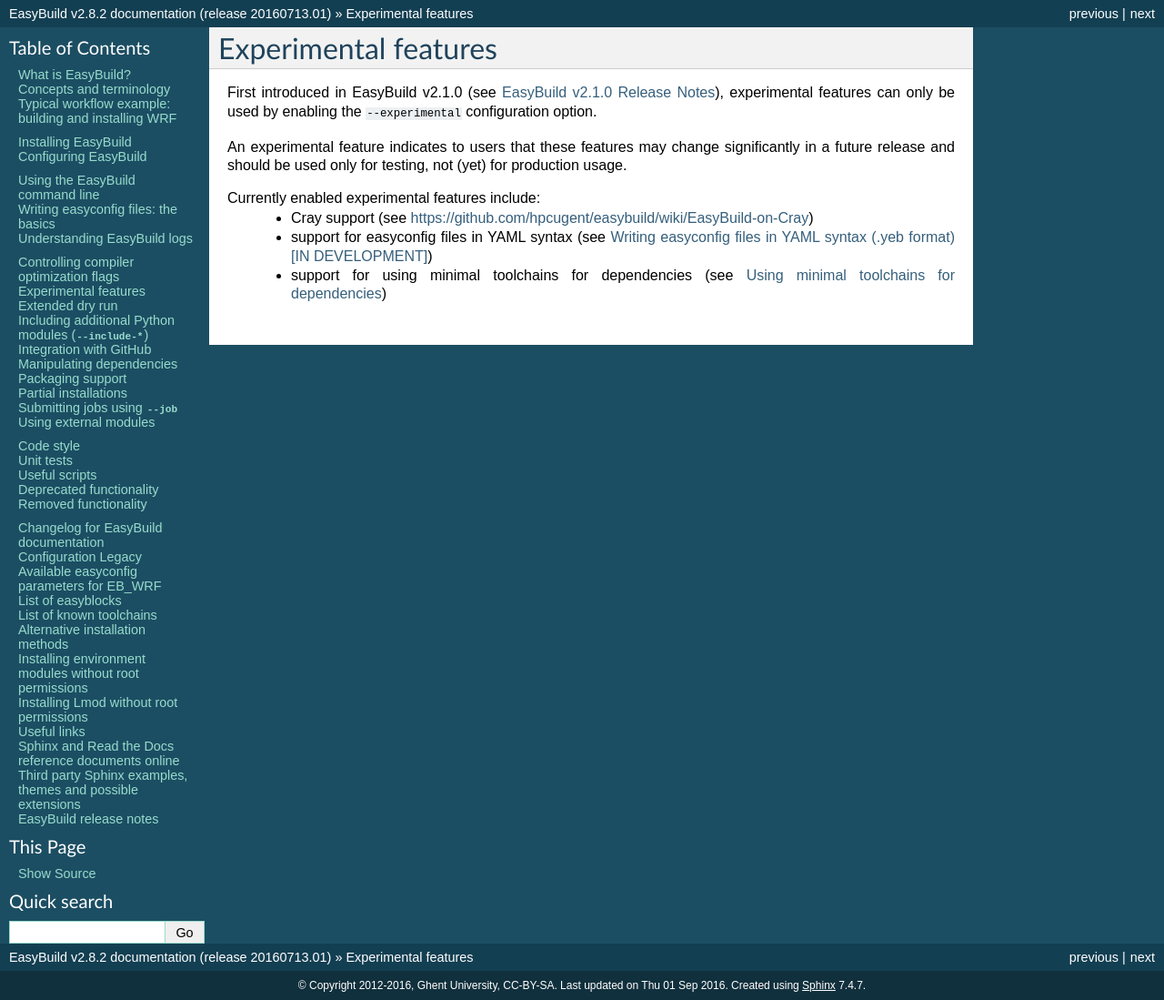
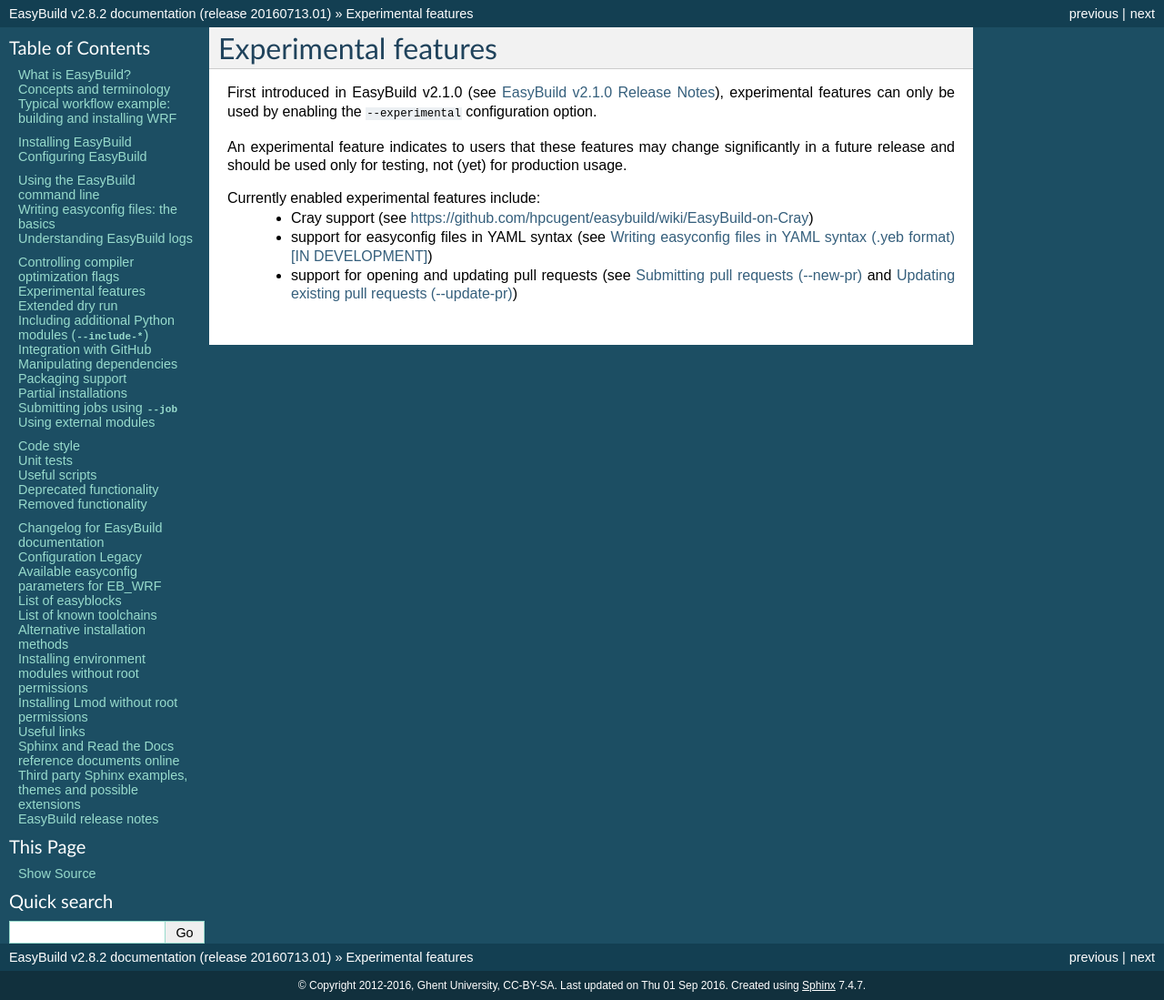
Before and after one commit to easybuilders/easybuild, a Sphinx documentation site: the page built from docs/Experimental_features.rst, in a window 1280 px wide. Shown: the whole page at 91% size. Built offline with Sphinx 7.4.7, drawn with Linux system fonts in a browser that asks for light colours.

Commit message:
update list of experimental features

```diff
--- a/docs/Experimental_features.rst
+++ b/docs/Experimental_features.rst
@@ -12,4 +12,4 @@
 Currently enabled experimental features include:
  * Cray support (see https://github.com/hpcugent/easybuild/wiki/EasyBuild-on-Cray)
  * support for easyconfig files in YAML syntax (see :ref:`easyconfig_yeb_format`)
- * support for using minimal toolchains for dependencies (see :ref:`minimal_toolchains`)
+ * support for opening and updating pull requests (see :ref:`github_new_pr` and :ref:`github_update_pr`)
```
